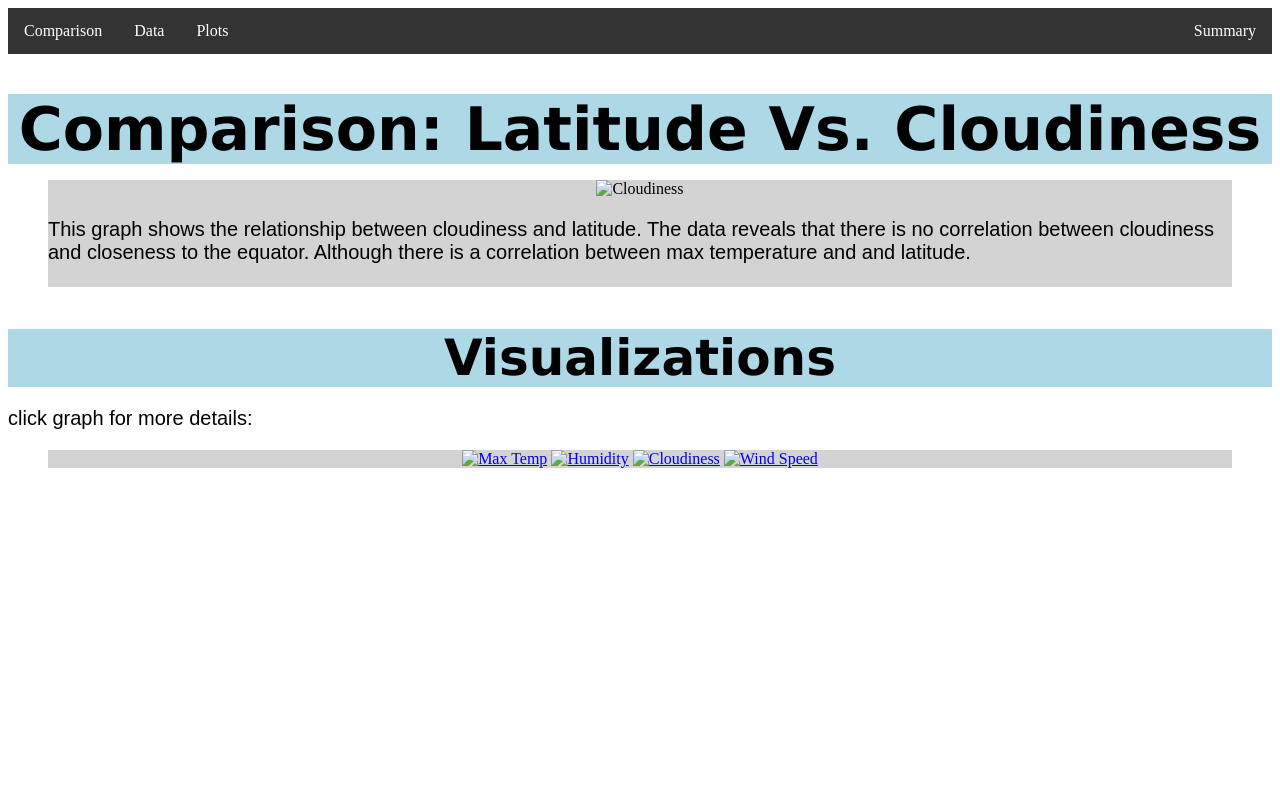
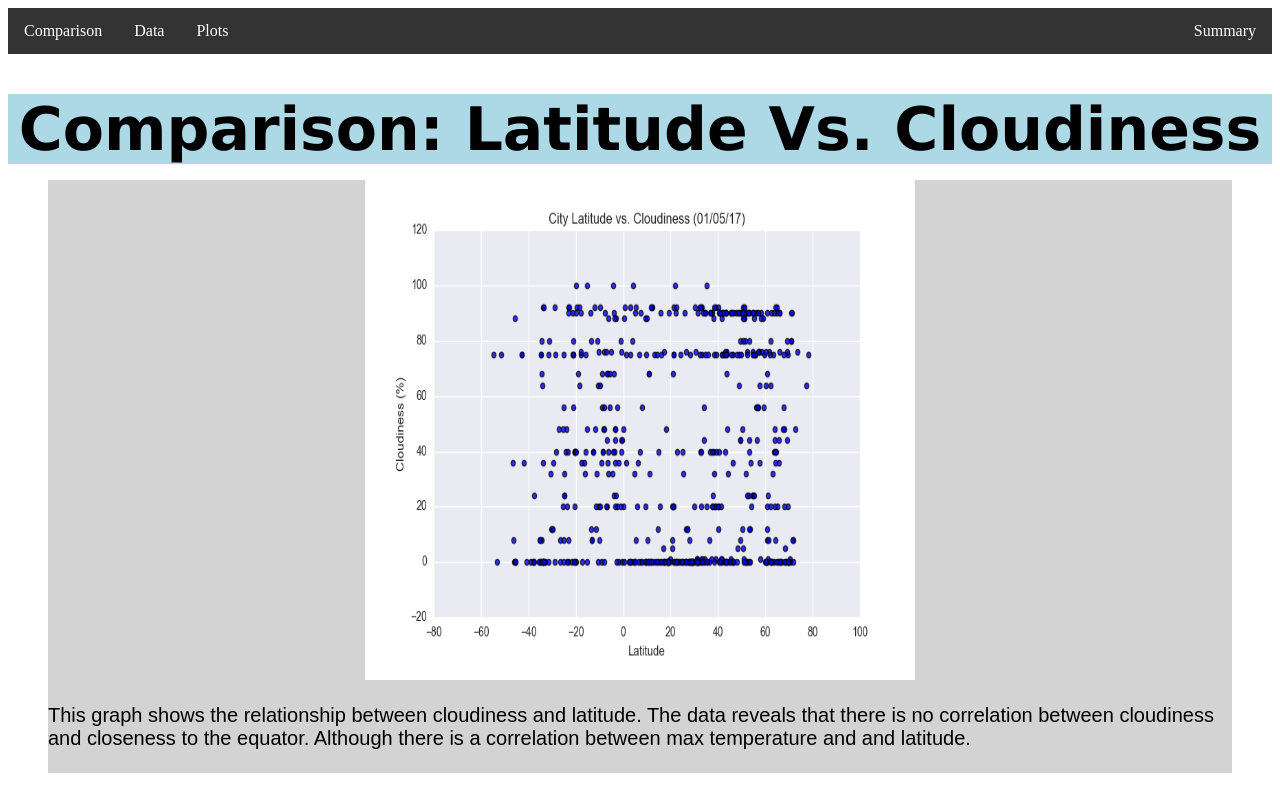
Before and after one commit to afabella/afabella.github.io, a plain HTML site: page visual_cloudiness.html in a window 1280 px wide. Shown: the top 800 px of the page. Drawn offline with Linux system fonts and the light colour scheme.

Commit message:
add changes

```diff
--- a/visual_cloudiness.html
+++ b/visual_cloudiness.html
@@ -30,7 +30,7 @@
 	<h1>Comparison: Latitude Vs. Cloudiness</h1>
 <div id = "main pic">
 	<figure class = "box-set">
-		<center><img src="\Users\abifabi\Documents\uci_bootcampcopy\UCI-IRV-DATA-PT-08-12-2019-U-C-MW\11-Web\afabella.github.io\Resources\assets\images\Fig3.png" width= 550 height= 500 alt = "Cloudiness"></center>
+		<center><img src=".\Resources\assets\images\Fig3.png" width= 550 height= 500 alt = "Cloudiness"></center>
 
 		<p> This graph shows the relationship between cloudiness and latitude. The data reveals that there is no correlation between cloudiness and closeness to the equator. Although there is a correlation between max temperature and and latitude. <br><br>
 		 </p>
@@ -44,13 +44,13 @@
 	  <figure class = "box-set">
 		<center>
 		<a href="./visual_maxtemp.html" target= "_blank">
-		<img src="\Users\abifabi\Documents\uci_bootcampcopy\UCI-IRV-DATA-PT-08-12-2019-U-C-MW\11-Web\afabella.github.io\Resources\assets\images\Fig1.png" width= 280 height= 285 alt = "Max Temp"></a>
+		<img src=".\Resources\assets\images\Fig1.png" width= 280 height= 285 alt = "Max Temp"></a>
 		<a href="./visual_humidity.html" target= "_blank">
-		<img src="\Users\abifabi\Documents\uci_bootcampcopy\UCI-IRV-DATA-PT-08-12-2019-U-C-MW\11-Web\afabella.github.io\Resources\assets\images\Fig2.png" width= 280 height= 285 alt = "Humidity"></a>
+		<img src=".\Resources\assets\images\Fig2.png" width= 280 height= 285 alt = "Humidity"></a>
 		<a href="./visual_cloudiness.html" target= "_blank">
-		<img src="\Users\abifabi\Documents\uci_bootcampcopy\UCI-IRV-DATA-PT-08-12-2019-U-C-MW\11-Web\afabella.github.io\Resources\assets\images\Fig3.png" width= 280 height= 285 alt = "Cloudiness"></a>
+		<img src=".\Resources\assets\images\Fig3.png" width= 280 height= 285 alt = "Cloudiness"></a>
 		<a href="./visual_windspeed.html" target= "_blank">
-		<img src="\Users\abifabi\Documents\uci_bootcampcopy\UCI-IRV-DATA-PT-08-12-2019-U-C-MW\11-Web\afabella.github.io\Resources\assets\images\Fig4.png" width= 280 height= 285 alt = "Wind Speed"></a>
+		<img src=".\Resources\assets\images\Fig4.png" width= 280 height= 285 alt = "Wind Speed"></a>
 		</center>
 	  </figure>
 </div>
```
Also changed, not shown: comparisonspage.html (+4 -4 lines), index.html (+6 -6 lines), visual_humidity.html (+5 -5 lines), visual_maxtemp.html (+5 -5 lines), visual_windspeed.html (+5 -5 lines).
